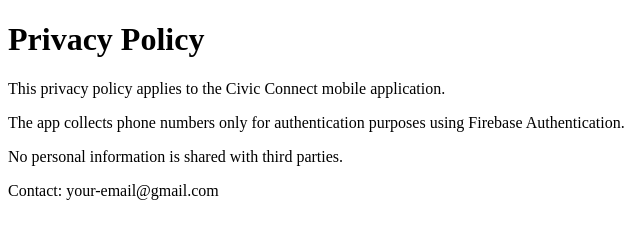
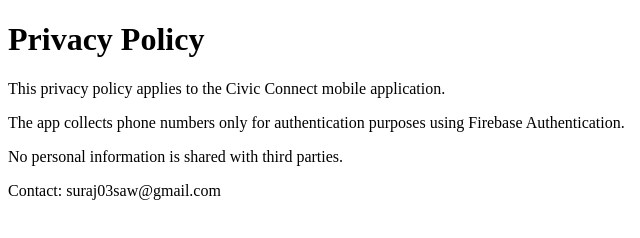
Before and after one commit to suraj-saw/civic_connect_policy, a plain HTML site: page index.html in a window 1280 px wide. Shown: the full height of the page, 0-640 px from the left. Drawn offline with Linux system fonts and the light colour scheme.

Commit message:
Update index.html

```diff
--- a/index.html
+++ b/index.html
@@ -13,7 +13,7 @@
 
 <p>No personal information is shared with third parties.</p>
 
-<p>Contact: your-email@gmail.com</p>
+<p>Contact: suraj03saw@gmail.com</p>
 
 </body>
 </html>
```
